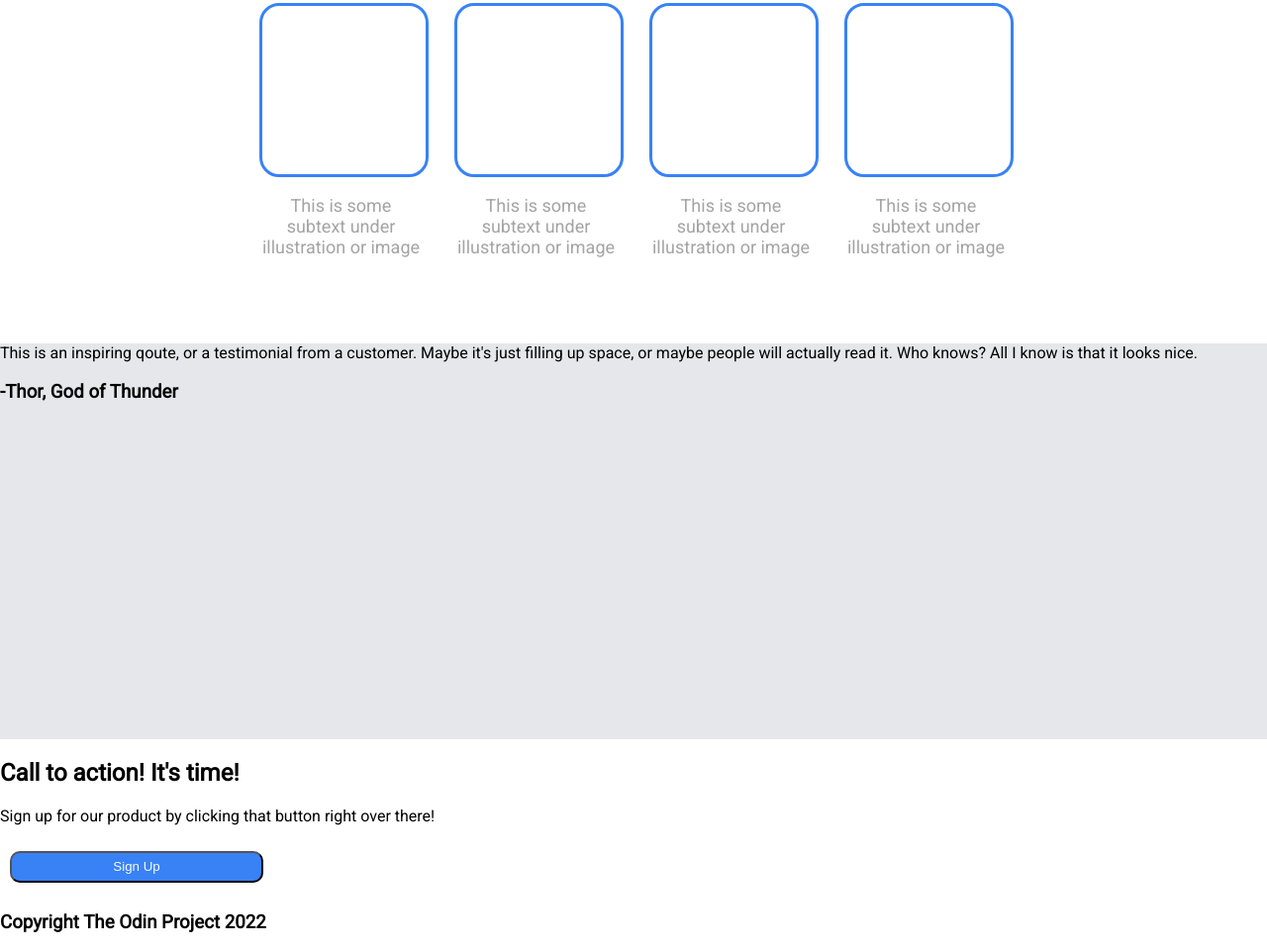
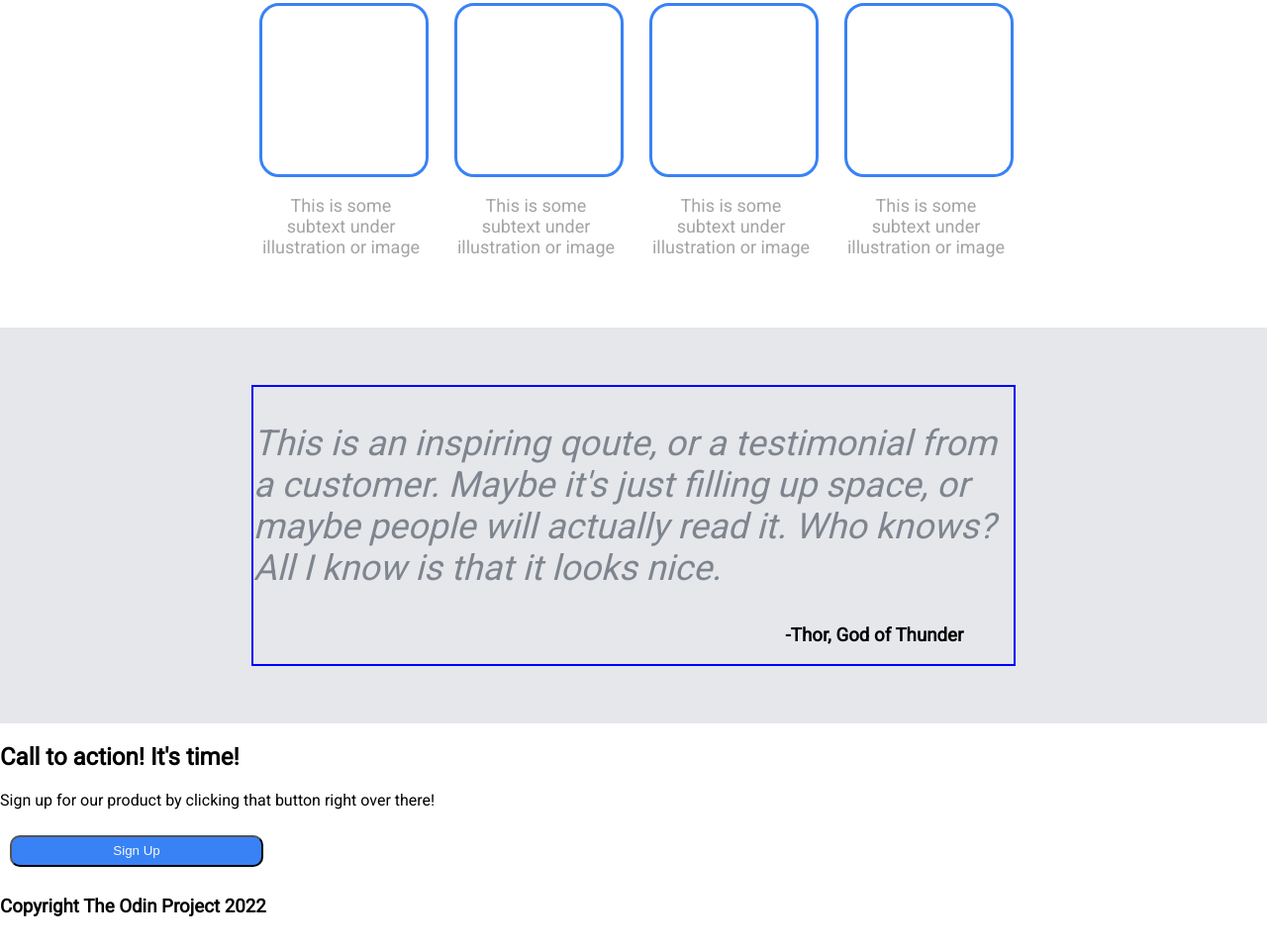
Before and after one commit to JSammy23/landing-page, a plain HTML site: page index.html in a window 1280 px wide. Shown: the part 574-1535 px from the top of the page at 99% size. Drawn offline with Linux system fonts and the light colour scheme.

Commit message:
Styled div.cont-two, qoute-wrapper, qoute

```diff
--- a/index.html
+++ b/index.html
@@ -65,7 +65,7 @@
       </div>
     </div>
     <div class="cont-two">
-      <div class="qoute-wrapper">
+      <div class="qoute-wrapper" style="border: 2px solid blue">
         <p class="qoute">
           This is an inspiring qoute, or a testimonial from a customer. Maybe
           it's just filling up space, or maybe people will actually read it. Who
--- a/styles.css
+++ b/styles.css
@@ -137,4 +137,22 @@ button {
 .cont-two {
   min-height: 50vh;
   background-color: #e5e7eb;
+  display: flex;
+  align-items: center;
+  justify-content: center;
+  flex-direction: column;
 }
+
+.qoute-wrapper {
+  width: 60%;
+}
+.qoute-wrapper h3 {
+  margin-left: 70%;
+}
+
+.qoute {
+  font-size: 36px;
+  color: #1f293783;
+  font-style: italic;
+  font-weight: 100;
+}
```
